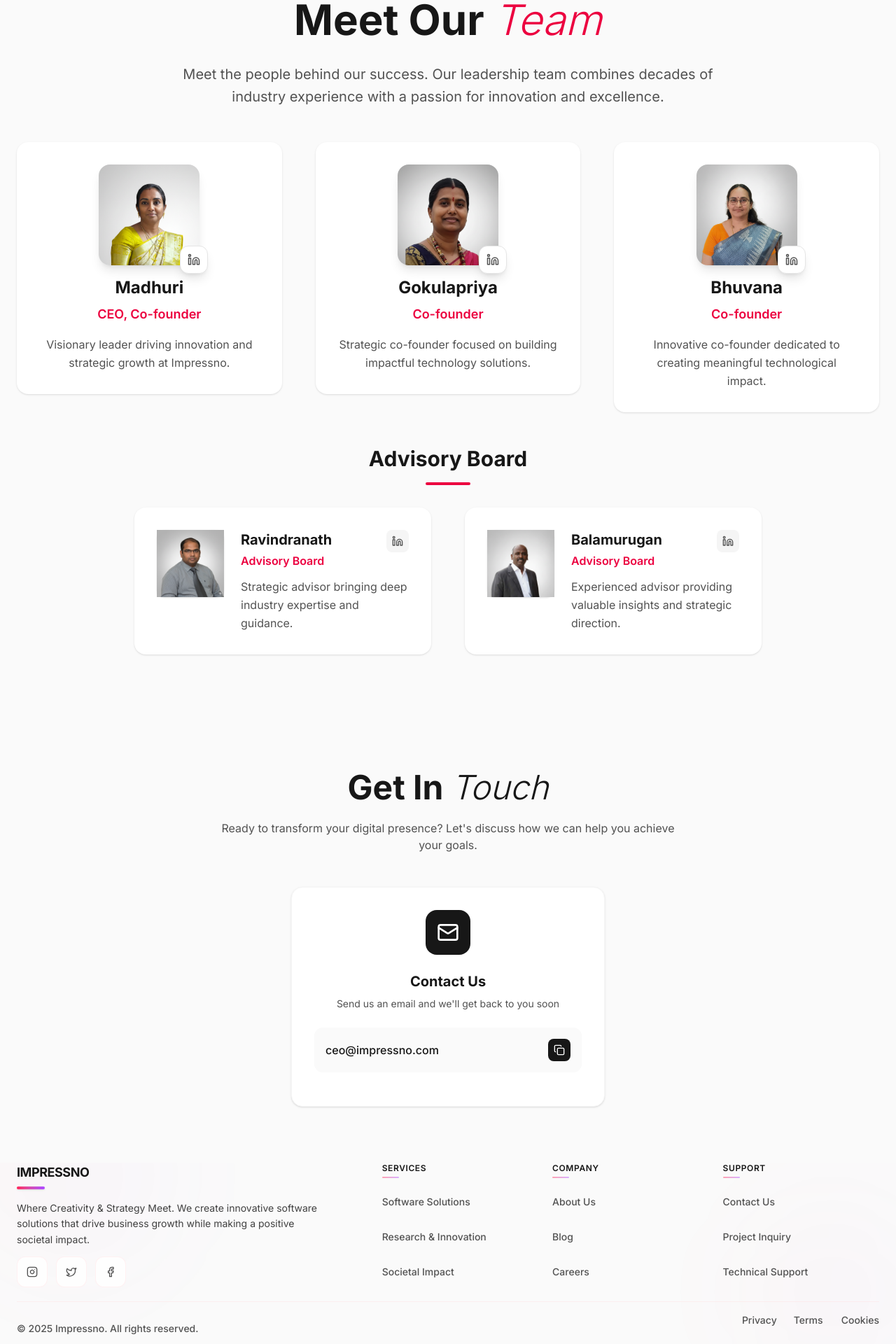
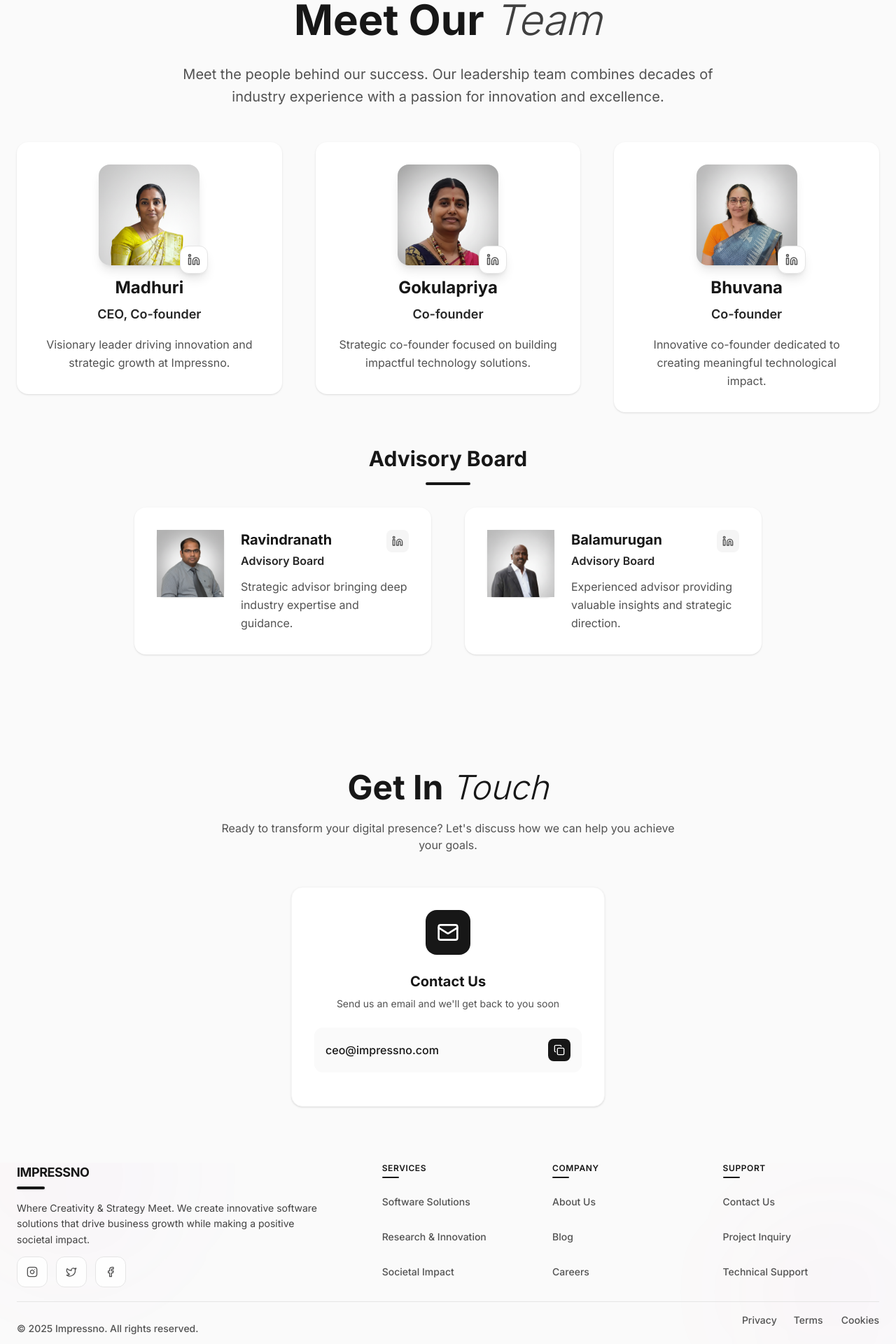
Before and after one commit to impressno/impressno-website, a Next.js app: page / in a window 1280 px wide. Shown: the part 3107-5027 px from the top of the page at 70% size. Built offline with nearby package versions, Linux system fonts and the light colour scheme.

Commit message:
removed the rose colur completely and changed to the black and grey aesthetics throughout the website

```diff
--- a/components/footer.tsx
+++ b/components/footer.tsx
@@ -70,7 +70,7 @@ export function Footer() {
             >
               <div className="mb-3 sm:mb-4">
                 <h3 className="text-base sm:text-lg font-bold text-neutral-900 mb-1.5 tracking-tight">IMPRESSNO</h3>
-                <div className="w-8 sm:w-10 h-1 bg-gradient-to-r from-rose-500 to-purple-500 rounded-full mb-1.5 sm:mb-2 shadow-sm" />
+                <div className="w-8 sm:w-10 h-1 bg-neutral-900 rounded-full mb-1.5 sm:mb-2 shadow-sm" />
               </div>
               <p className="text-neutral-700 mb-2 sm:mb-3 leading-relaxed text-xs sm:text-sm max-w-md">
                 Where Creativity & Strategy Meet. We create innovative software solutions that drive business growth
@@ -81,7 +81,7 @@ export function Footer() {
                   <motion.a
                     key={social.name}
                     href={social.href}
-                    className="group w-8 h-8 sm:w-10 sm:h-10 bg-white/80 backdrop-blur-sm rounded-lg sm:rounded-xl flex items-center justify-center text-neutral-600 hover:text-white hover:bg-gradient-to-r hover:from-rose-500 hover:to-purple-500 transition-all duration-300 hover:shadow-xl border border-rose-100/50 hover:border-transparent touch-target"
+                    className="group w-8 h-8 sm:w-10 sm:h-10 bg-white/80 backdrop-blur-sm rounded-lg sm:rounded-xl flex items-center justify-center text-neutral-600 hover:text-white hover:bg-neutral-900 transition-all duration-300 hover:shadow-xl border border-neutral-200 hover:border-neutral-900 touch-target"
                     whileHover={{ scale: 1.05, y: -3 }}
                     whileTap={{ scale: 0.95 }}
                     initial={{ opacity: 0, y: 20 }}
@@ -111,7 +111,7 @@ export function Footer() {
                 >
                   <div>
                     <h4 className="font-semibold text-neutral-900 text-xs uppercase tracking-wider mb-1">{category}</h4>
-                    <div className="w-4 sm:w-6 h-0.5 bg-gradient-to-r from-rose-400/60 to-purple-400/60 rounded-full mb-2" />
+                    <div className="w-4 sm:w-6 h-0.5 bg-neutral-900 rounded-full mb-2" />
                   </div>
                   <ul className="space-y-1 sm:space-y-1.5">
                     {links.map((link, linkIndex) => (
@@ -127,9 +127,9 @@ export function Footer() {
                         >
                           <span className="relative">
                             {link.name}
-                            <span className="absolute bottom-0 left-0 w-0 h-0.5 bg-gradient-to-r from-rose-500 to-purple-500 transition-all duration-300 group-hover:w-full rounded-full" />
+                            <span className="absolute bottom-0 left-0 w-0 h-0.5 bg-neutral-900 transition-all duration-300 group-hover:w-full rounded-full" />
                           </span>
-                          <ArrowUpRight size={12} className="sm:w-[14px] sm:h-[14px] ml-1 opacity-0 group-hover:opacity-100 transition-all duration-300 text-rose-500" />
+                          <ArrowUpRight size={12} className="sm:w-[14px] sm:h-[14px] ml-1 opacity-0 group-hover:opacity-100 transition-all duration-300 text-neutral-900" />
                         </motion.a>
                       </li>
                     ))}
@@ -142,7 +142,7 @@ export function Footer() {
 
         {/* Bottom Section */}
         <motion.div
-          className="pt-3 sm:pt-4 border-t border-rose-100/50"
+          className="pt-3 sm:pt-4 border-t border-neutral-200"
           initial={{ opacity: 0 }}
           whileInView={{ opacity: 1 }}
           transition={{ duration: 0.6, delay: 0.4 }}
@@ -164,7 +164,7 @@ export function Footer() {
                   viewport={{ once: true }}
                 >
                   {link.name}
-                  <span className="absolute bottom-0 left-0 w-0 h-0.5 bg-gradient-to-r from-rose-500 to-purple-500 transition-all duration-300 group-hover:w-full rounded-full" />
+                  <span className="absolute bottom-0 left-0 w-0 h-0.5 bg-neutral-900 transition-all duration-300 group-hover:w-full rounded-full" />
                 </motion.a>
               ))}
             </div>
--- a/components/team-section.tsx
+++ b/components/team-section.tsx
@@ -56,7 +56,7 @@ export function TeamSection() {
         <div className="max-w-4xl mx-auto text-center mb-10 lg:mb-12">
           <Reveal>
             <h2 className="text-4xl sm:text-5xl lg:text-6xl font-bold text-neutral-900 mb-6 leading-tight">
-              Meet Our <span className="italic font-light text-rose-600">Team</span>
+              Meet Our <span className="italic font-light text-neutral-700">Team</span>
             </h2>
             <p className="text-lg sm:text-xl text-neutral-600 leading-relaxed max-w-3xl mx-auto">
               Meet the people behind our success. Our leadership team combines decades of industry experience with a passion for innovation and excellence.
@@ -94,7 +94,7 @@ export function TeamSection() {
                         href={member.linkedin}
                         target="_blank"
                         rel="noopener noreferrer"
-                        className="absolute -bottom-3 -right-3 w-10 h-10 bg-white rounded-xl shadow-lg border border-neutral-200 flex items-center justify-center text-neutral-600 hover:text-rose-600 hover:border-rose-200 transition-all duration-300"
+                        className="absolute -bottom-3 -right-3 w-10 h-10 bg-white rounded-xl shadow-lg border border-neutral-200 flex items-center justify-center text-neutral-600 hover:text-white hover:bg-neutral-900 hover:border-neutral-900 transition-all duration-300"
                         whileHover={{ y: -2 }}
                         whileTap={{ scale: 0.95 }}
                       >
@@ -105,7 +105,7 @@ export function TeamSection() {
                     {/* Member Info */}
                     <div>
                       <h3 className="text-xl lg:text-2xl font-bold text-neutral-900 mb-2">{member.name}</h3>
-                      <p className="text-rose-600 font-semibold text-base lg:text-lg mb-4">{member.role}</p>
+                      <p className="text-neutral-800 font-semibold text-base lg:text-lg mb-4">{member.role}</p>
                       <p className="text-neutral-600 text-sm lg:text-base leading-relaxed max-w-sm mx-auto">
                         {member.bio}
                       </p>
@@ -122,7 +122,7 @@ export function TeamSection() {
           <Reveal>
             <div className="text-center mb-8">
               <h3 className="text-2xl lg:text-3xl font-bold text-neutral-900 mb-4">Advisory Board</h3>
-              <div className="w-16 h-1 bg-rose-600 mx-auto rounded-full"></div>
+              <div className="w-16 h-1 bg-neutral-900 mx-auto rounded-full"></div>
             </div>
           </Reveal>
 
@@ -155,14 +155,14 @@ export function TeamSection() {
                       <div className="flex items-start justify-between mb-3">
                         <div>
                           <h4 className="text-lg lg:text-xl font-bold text-neutral-900 mb-1">{member.name}</h4>
-                          <p className="text-rose-600 font-semibold text-sm lg:text-base">{member.role}</p>
+                          <p className="text-neutral-800 font-semibold text-sm lg:text-base">{member.role}</p>
                         </div>
 
                         <motion.a
                           href={member.linkedin}
                           target="_blank"
                           rel="noopener noreferrer"
-                          className="w-8 h-8 bg-neutral-100 rounded-lg flex items-center justify-center text-neutral-600 hover:text-rose-600 hover:bg-rose-50 transition-colors flex-shrink-0"
+                          className="w-8 h-8 bg-neutral-100 rounded-lg flex items-center justify-center text-neutral-600 hover:text-white hover:bg-neutral-900 transition-colors flex-shrink-0"
                           whileHover={{ scale: 1.1 }}
                           whileTap={{ scale: 0.95 }}
                         >
```
